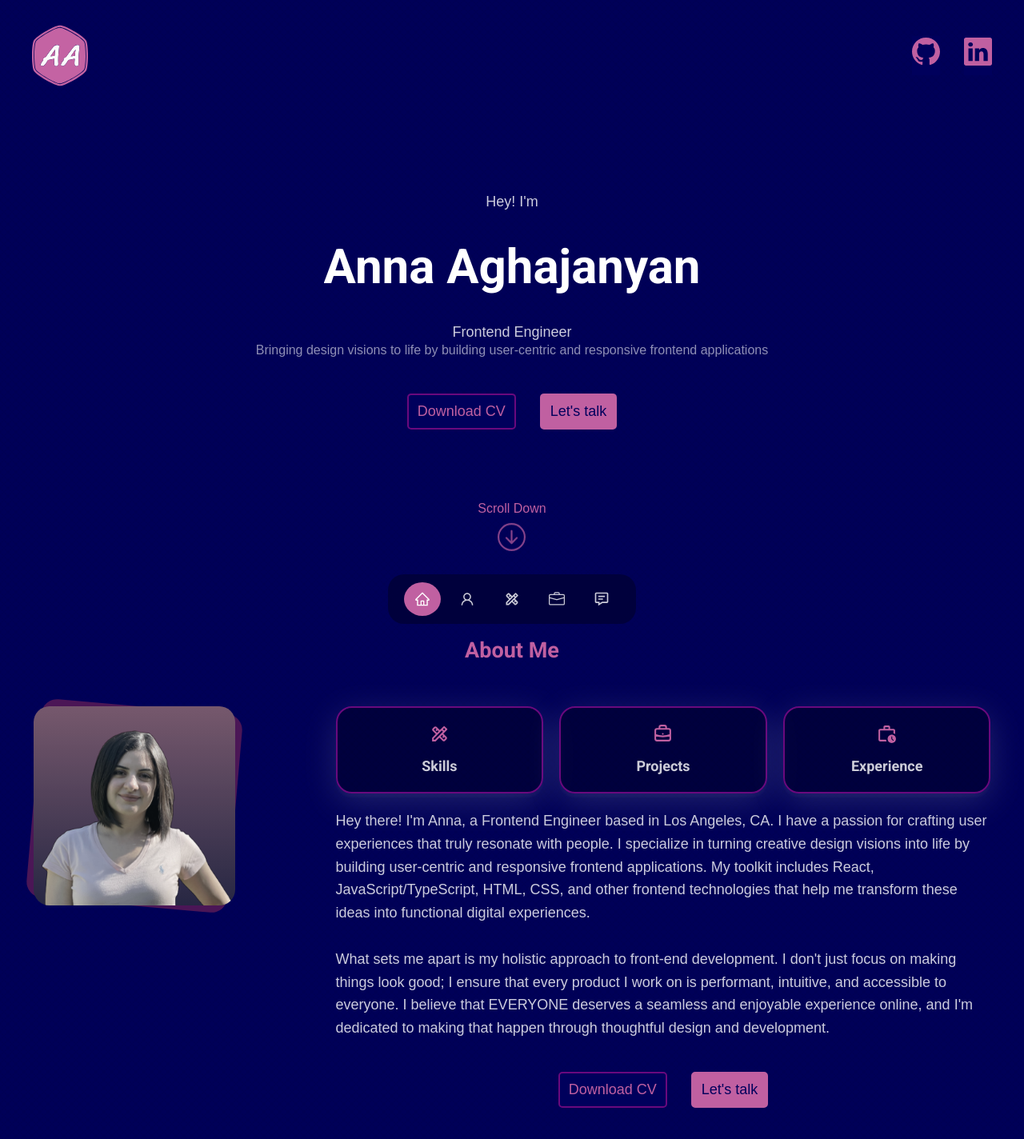
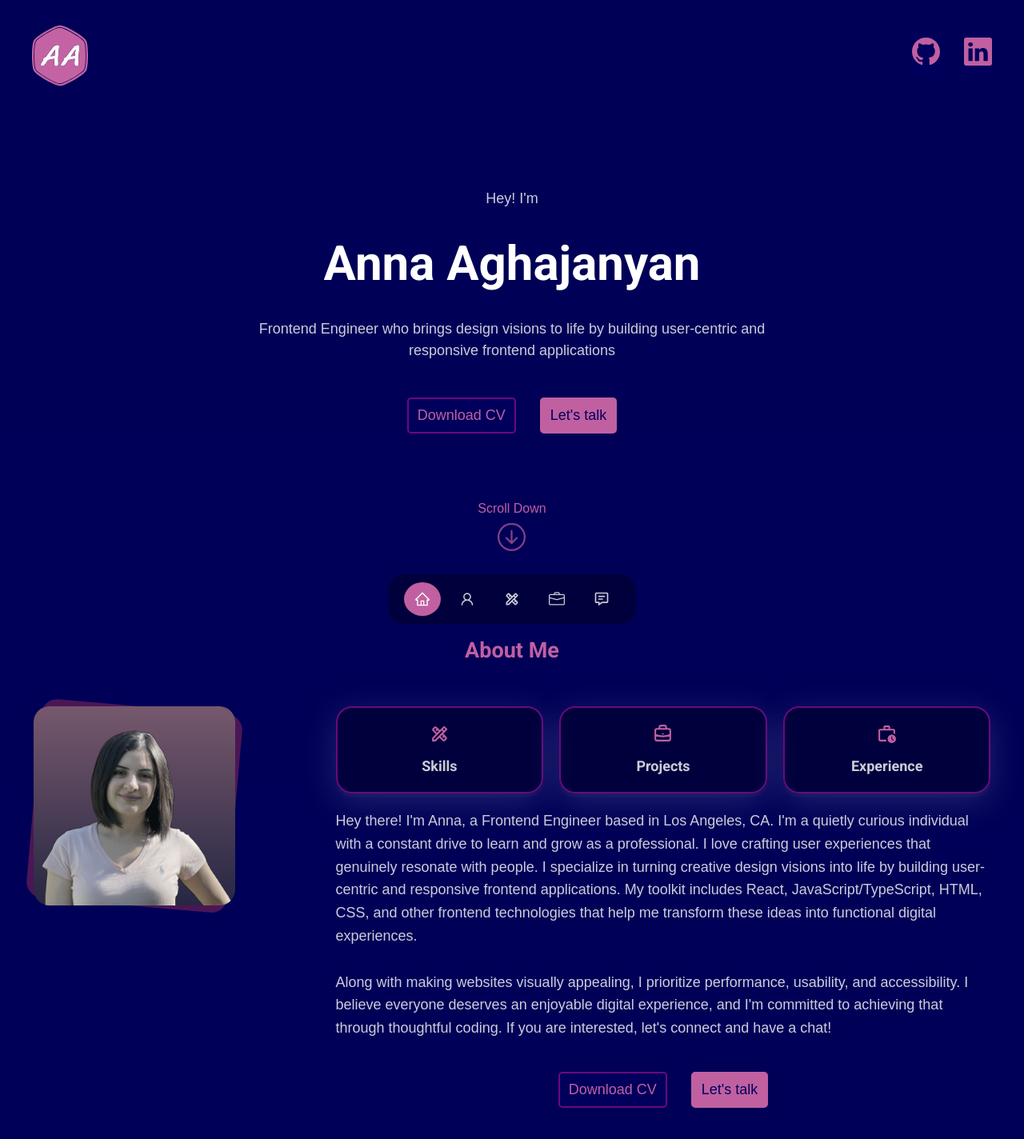
Before and after one commit to Anna02F/My-portfolio-website, a React (Create React App) app: page / in a window 1280 px wide. Shown: the top 1424 px of the page at 80% size. Built offline with nearby package versions, Linux system fonts and the light colour scheme.

Commit message:
Update the header content

```diff
--- a/src/components/about/About.jsx
+++ b/src/components/about/About.jsx
@@ -83,21 +83,22 @@ const About = () => {
             </article>
           </div>
           <p className="about__text">
-            Hey there! I'm Anna, a Frontend Engineer based in Los Angeles, CA. I
-            have a passion for crafting user experiences that truly resonate
-            with people. I specialize in turning creative design visions into
-            life by building user-centric and responsive frontend applications.
-            My toolkit includes React, JavaScript/TypeScript, HTML, CSS, and
-            other frontend technologies that help me transform these ideas into
-            functional digital experiences.
+            Hey there! I'm Anna, a Frontend Engineer based in Los Angeles, CA.
+            I'm a quietly curious individual with a constant drive to learn and
+            grow as a professional. I love crafting user experiences that
+            genuinely resonate with people. I specialize in turning creative
+            design visions into life by building user-centric and responsive
+            frontend applications. My toolkit includes React,
+            JavaScript/TypeScript, HTML, CSS, and other frontend technologies
+            that help me transform these ideas into functional digital
+            experiences.
             <br />
             <br />
-            What sets me apart is my holistic approach to front-end development.
-            I don't just focus on making things look good; I ensure that every
-            product I work on is performant, intuitive, and accessible to
-            everyone. I believe that EVERYONE deserves a seamless and enjoyable
-            experience online, and I'm dedicated to making that happen through
-            thoughtful design and development.
+            Along with making websites visually appealing, I prioritize
+            performance, usability, and accessibility. I believe everyone
+            deserves an enjoyable digital experience, and I'm committed to
+            achieving that through thoughtful coding. If you are interested,
+            let's connect and have a chat!
           </p>
           <CTALinks />
         </div>
--- a/src/components/header/Header.jsx
+++ b/src/components/header/Header.jsx
@@ -86,11 +86,10 @@ const Header = () => {
         </h1>
         <div className="heading-line-third">
           <div ref={thirdHeading}>
-            <h4 ref={thirdHeading}>Frontend Engineer</h4>
-            <h5>
-              Bringing design visions to life by building user-centric and
-              responsive frontend applications
-            </h5>
+            <h4 ref={thirdHeading}>
+              Frontend Engineer who brings design visions to life by building
+              user-centric and responsive frontend applications
+            </h4>
           </div>
         </div>
 
```
